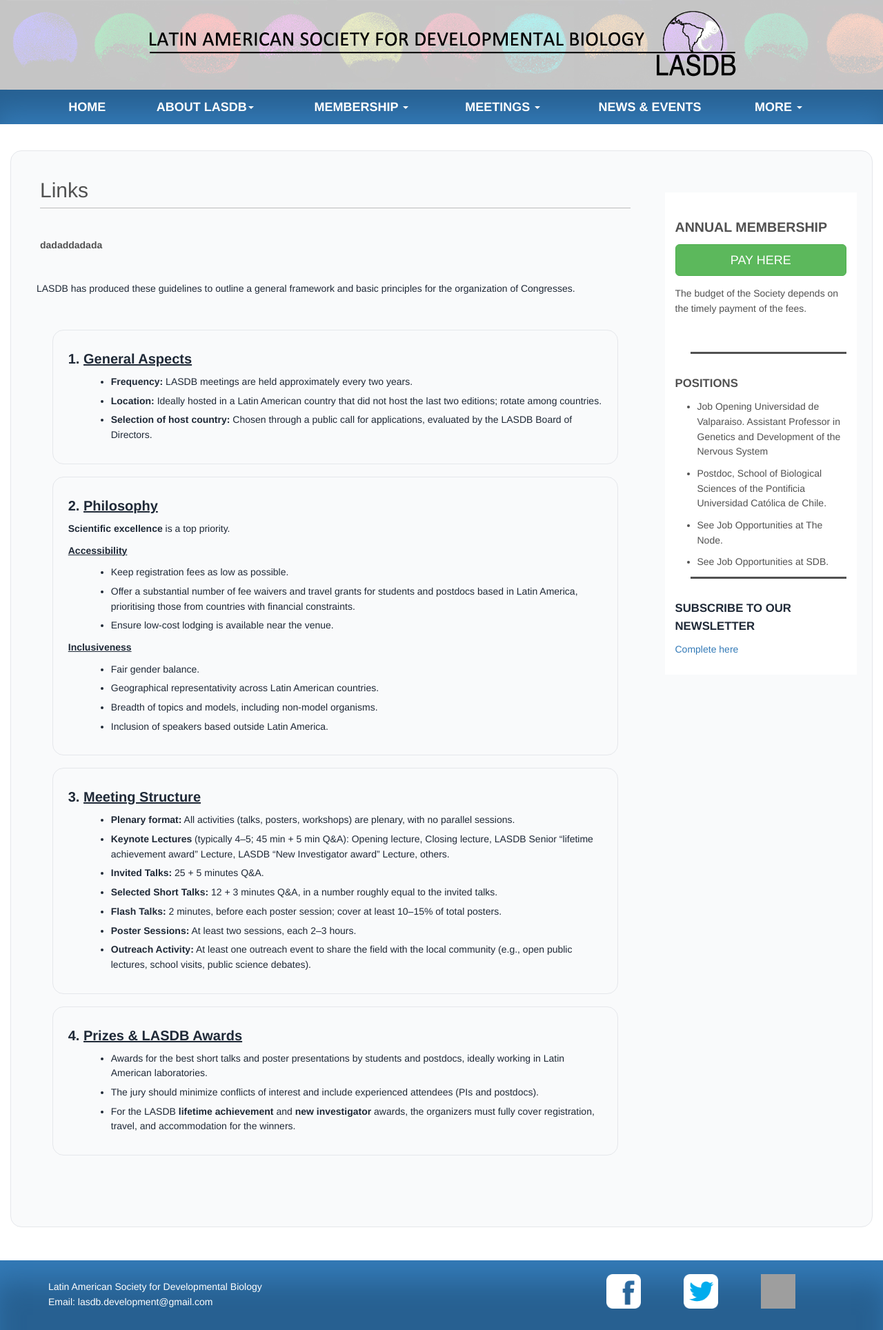
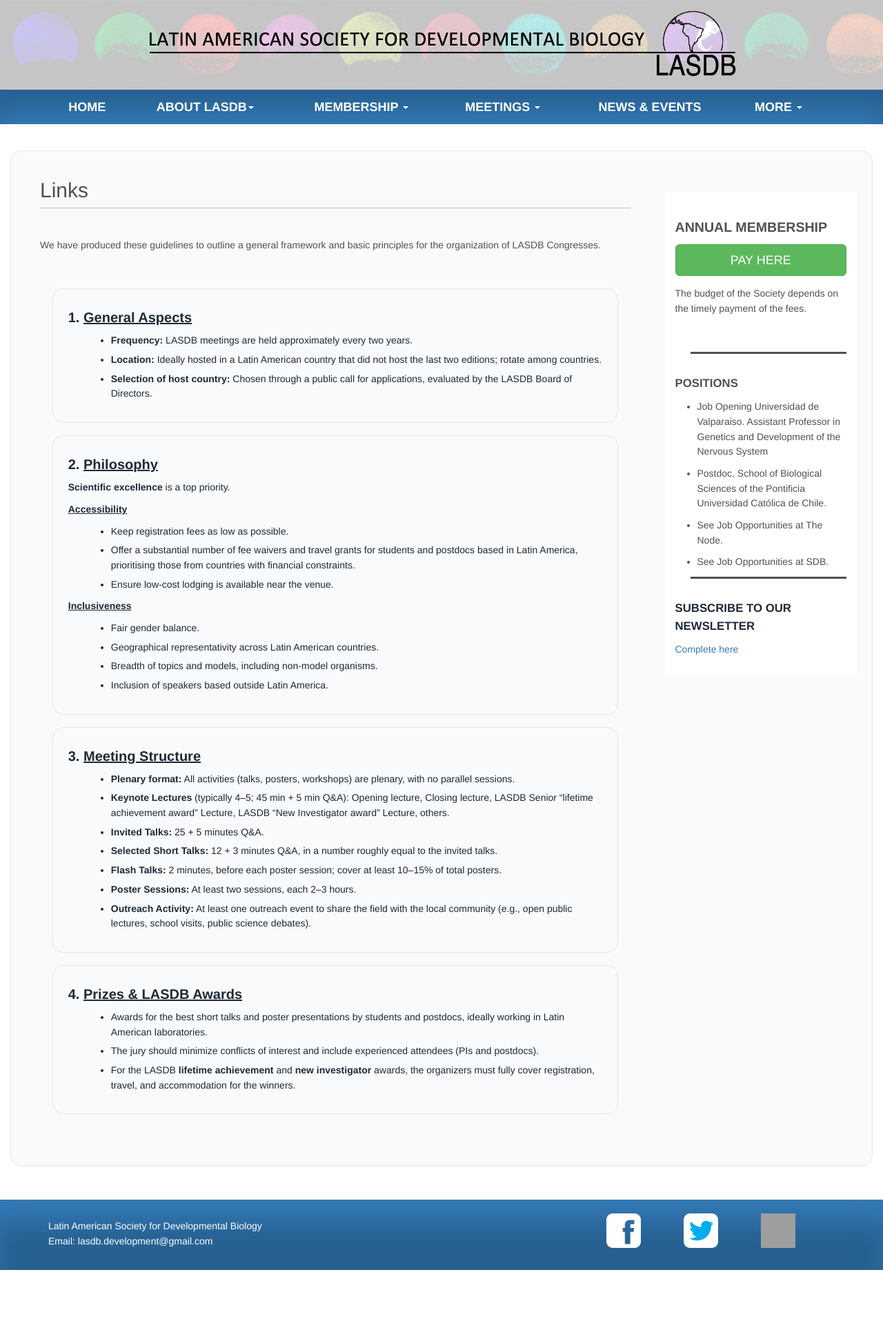
Before and after one commit to lasdb/lasdb.github.io, a Jekyll site: the page built from pages/LASDB_meeting_guidelines.html, in a window 1280 px wide. Shown: the whole page at 69% size. Built offline with Jekyll 4.4.1, drawn with Linux system fonts in a browser that asks for light colours; nearby versions of some CDN libraries; after the commit the page ends 1841 px from its top, so only the background shows below that; grey boxes are pictures that could not be loaded.

Commit message:
Update LASDB_meeting_guidelines.html

```diff
--- a/pages/LASDB_meeting_guidelines.html
+++ b/pages/LASDB_meeting_guidelines.html
@@ -5,11 +5,8 @@
 <div class="panel panel-default">
     <h2 class="page-header" id="page-title"> Links </h2>
     <div class="panel-body">
-        <p><strong>dadaddadada</strong></p>
+        <p>We have produced these guidelines to outline a general framework and basic principles for the organization of LASDB Congresses.</p>
         <p><strong>&nbsp;</strong></p>
-
-
-
 
 <!DOCTYPE html>
 <html lang="en">
@@ -27,7 +24,7 @@
     --card: #f9fafb;
   }
   html, body { margin: 0; padding: 0; background: var(--bg); color: var(--ink); ; line-height: 1.55; }
-  .wrap { max-width: 860px; margin: 48px auto; padding: 0 20px; }
+  .wrap { max-width: 860px; margin: 20px auto; padding: 0 20px; }
   section { background: var(--card); border: 1px solid var(--line); border-radius: 16px; padding: 20px 22px; margin: 18px 0; }
   section h3 { margin: 10px 0 12px; font-size: 20px; font-weight: 800; color: var(--); }
   p { margin: 8px 0 10px; }
@@ -39,7 +36,7 @@
 
 </style>
 </head>
-LASDB has produced these guidelines to outline a general framework and basic principles for the organization of Congresses.
+
 
 <body>
   <main class="wrap">
```
